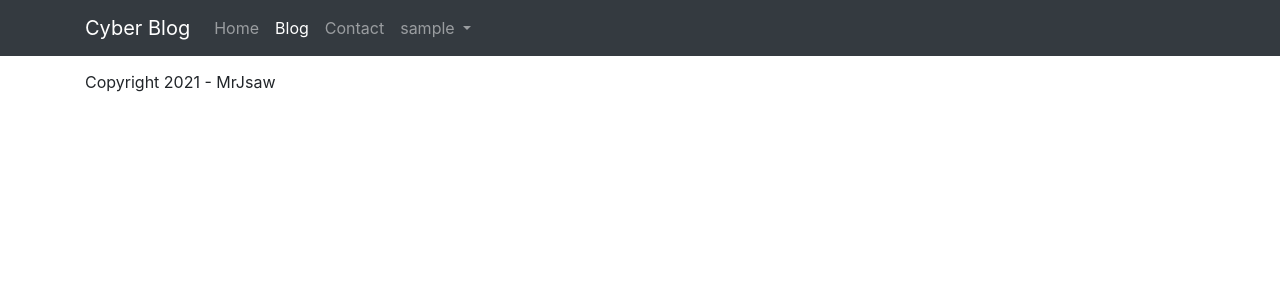
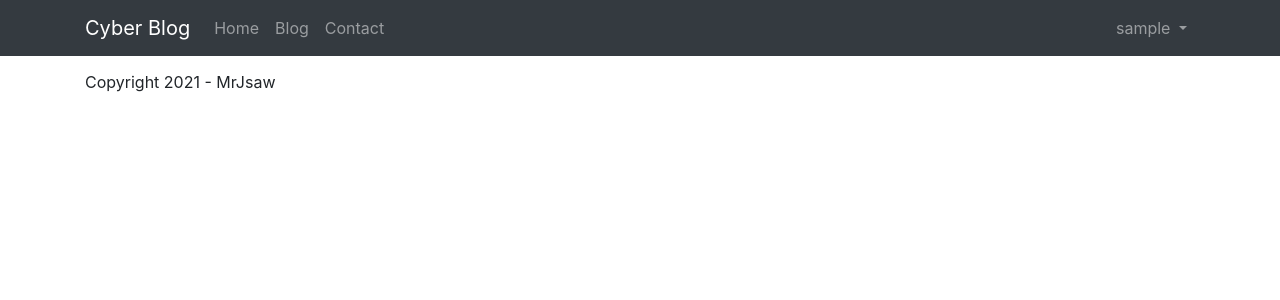
Before and after one commit to Mrjsaw/django-blog, a Django app: page /blog in a window 1280 px wide. Shown: the top 300 px of the page. Run offline with Django 3.2, Linux system fonts and the light colour scheme; the visitor is signed in with stand-in values (Sample User, id 1); data that the repository does not hold is empty; some libraries are stand-ins or nearby versions.

Commit message:
changed some nav stuff

```diff
--- a/templates/nav.html
+++ b/templates/nav.html
@@ -6,10 +6,11 @@
     <div id="navbarSupportedContent" class="collapse navbar-collapse">
       <ul class="navbar-nav mr-auto">
         <li class="nav-item"><a href="/" class="nav-link ">Home</a></li>
-        <li class="nav-item"><a href="/blog" class="nav-link active ">Blog</a></li>
+        <li class="nav-item"><a href="/blog" class="nav-link ">Blog</a></li>
         <li class="nav-item"><a href="#" class="nav-link ">Contact</a></li>
-
+      </ul>
         {% if request.user.is_authenticated %}
+        <ul class="navbar-nav">
           <li class="nav-item dropdown">
             <a class="nav-link dropdown-toggle"  id="navbarDropdown" role="button" data-toggle="dropdown" aria-haspopup="true" aria-expanded="false">
                 {{ request.user }}
@@ -18,8 +19,9 @@
                     <a class="dropdown-item" href="/logout">Logout</a>
             </div>
           </li>
+        </ul>
         {% endif %}
-      </ul>
+
     </div>
   </div>
 </nav>
```
Lines whose indentation alone changed are shown as unchanged.
